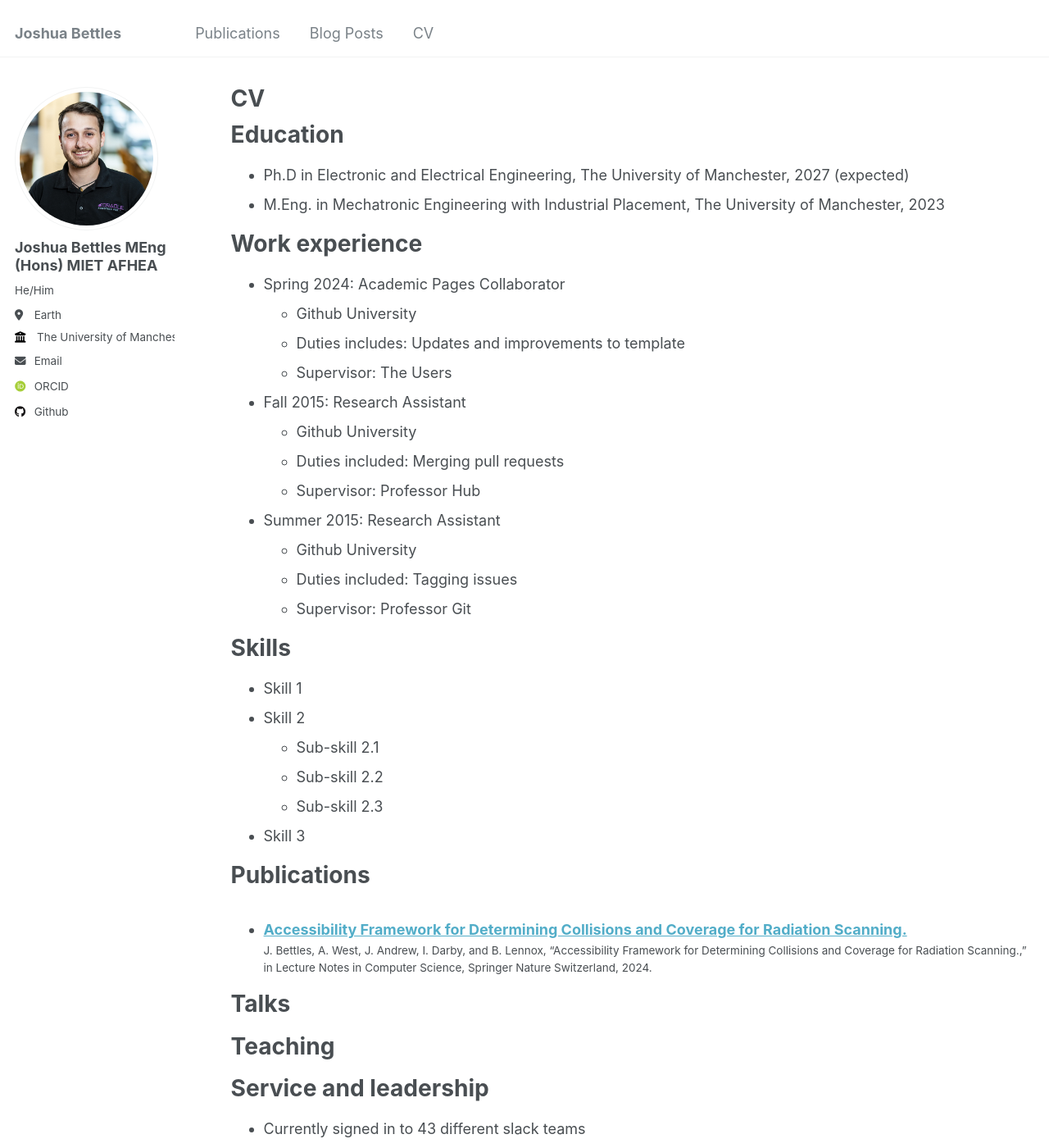
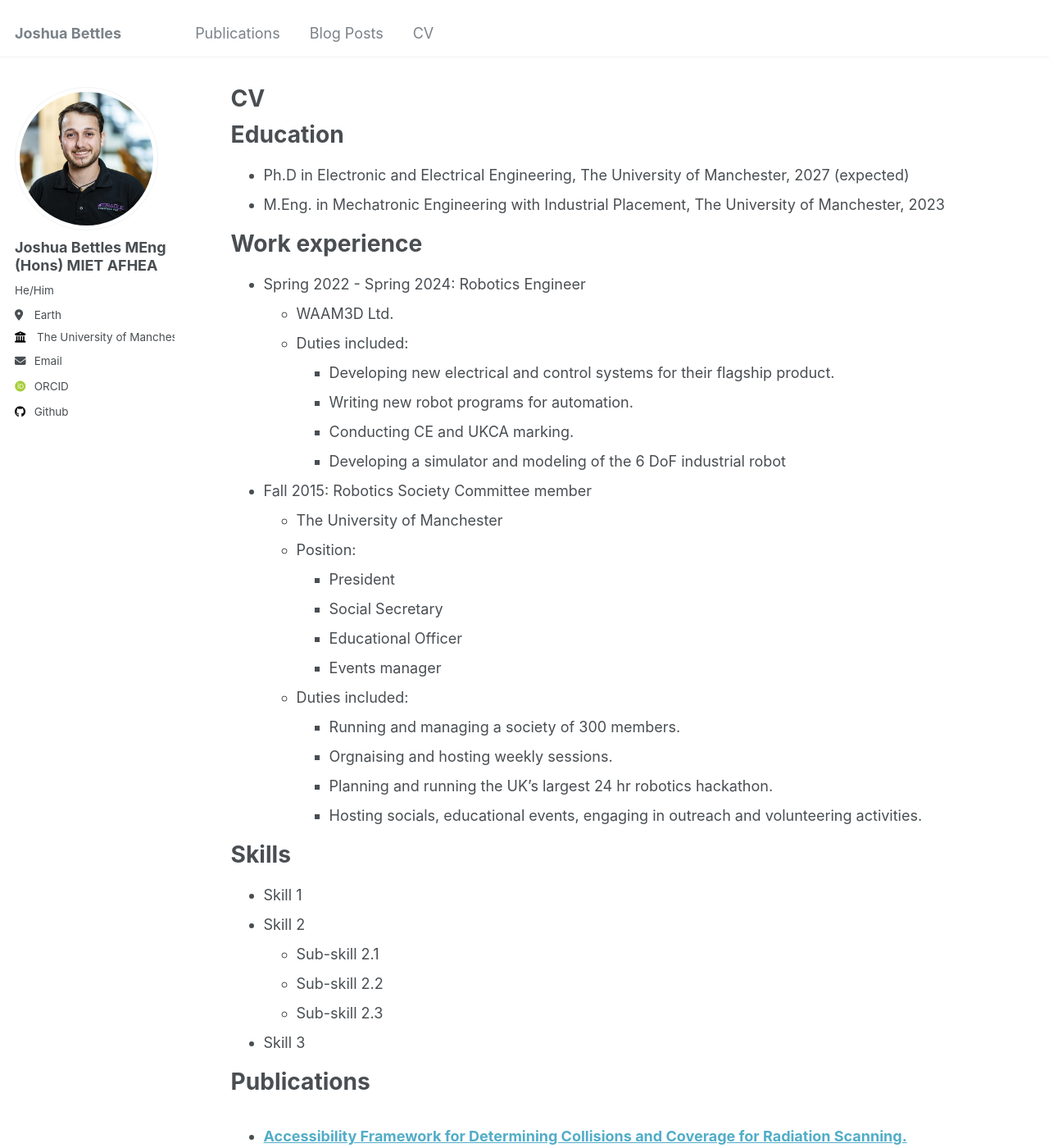
Before and after one commit to Joshua-Bettles/joshua-bettles.github.io, a Jekyll site: the page built from _pages/cv.md, in a window 1280 px wide and 1400 px high. Shown: the whole window at 82% size. Built offline with Jekyll 4.4.1, drawn with Linux system fonts in a browser that asks for light colours; some web fonts are replaced.

Commit message:
Update cv.md

```diff
--- a/_pages/cv.md
+++ b/_pages/cv.md
@@ -16,20 +16,26 @@ Education
 
 Work experience
 ======
-* Spring 2024: Academic Pages Collaborator
-  * Github University
-  * Duties includes: Updates and improvements to template
-  * Supervisor: The Users
+* Spring 2022 - Spring 2024: Robotics Engineer
+  * WAAM3D Ltd.
+  * Duties included:
+    * Developing new electrical and control systems for their flagship product.
+    * Writing new robot programs for automation.
+    * Conducting CE and UKCA marking.
+    * Developing a simulator and modeling of the 6 DoF industrial robot
 
-* Fall 2015: Research Assistant
-  * Github University
-  * Duties included: Merging pull requests
-  * Supervisor: Professor Hub
-
-* Summer 2015: Research Assistant
-  * Github University
-  * Duties included: Tagging issues
-  * Supervisor: Professor Git
+* Fall 2015: Robotics Society Committee member
+  * The University of Manchester
+  * Position:
+    * President
+    * Social Secretary
+    * Educational Officer
+    * Events manager
+  * Duties included:
+    * Running and managing a society of 300 members.
+    * Orgnaising and hosting weekly sessions.
+    * Planning and running the UK's largest 24 hr robotics hackathon.
+    * Hosting socials, educational events, engaging in outreach and volunteering activities.
 
 Skills
 ======
@@ -52,11 +58,6 @@ Talks
     {% include archive-single-talk-cv.html  %}
   {% endfor %}</ul>
 
-Teaching
-======
-  <ul>{% for post in site.teaching reversed %}
-    {% include archive-single-cv.html %}
-  {% endfor %}</ul>
 
 Service and leadership
 ======
```
